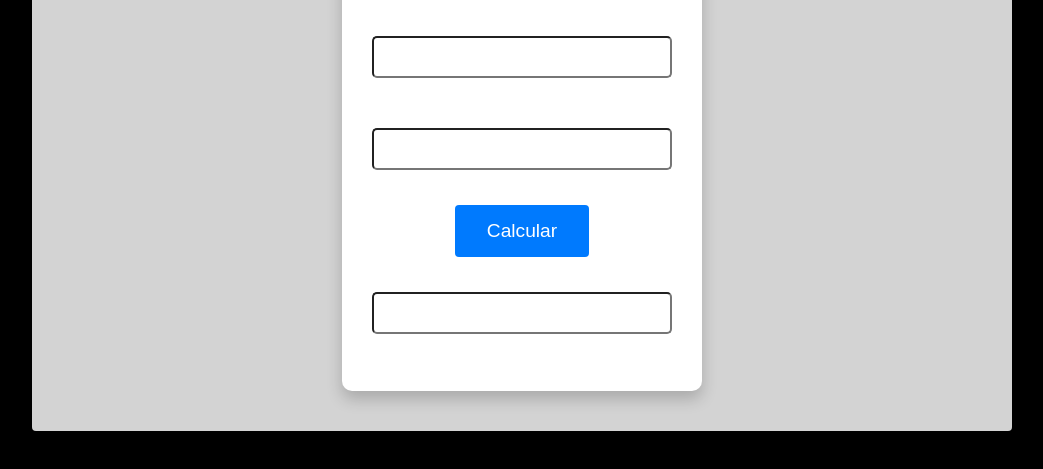
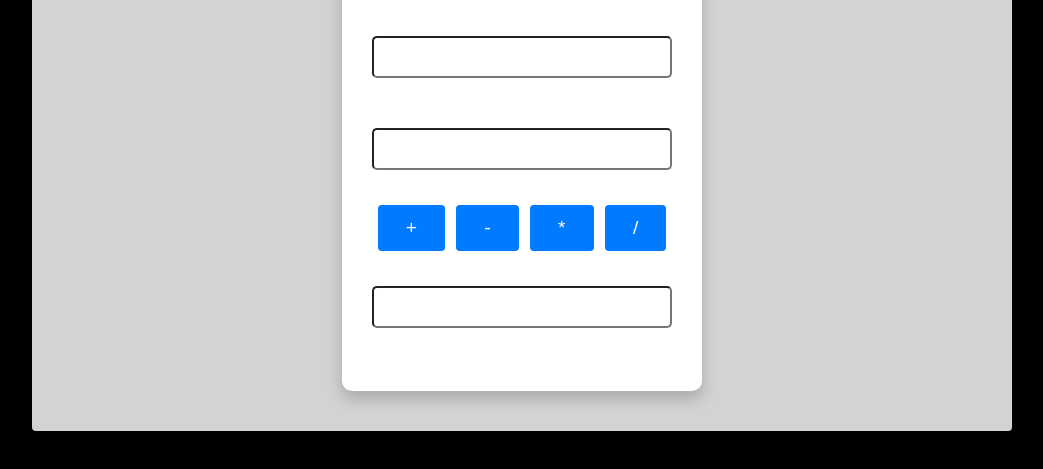
Before and after one commit to willian-uiu/calculadora, a plain HTML site: page index.html in a window 1280 px wide. Shown: the part 157-626 px from the top of the page, without its empty margins (118-1161 px from the left). Drawn offline with Linux system fonts and the light colour scheme.

Commit message:
closes #4 - implementar as 4 operações matematicas

```diff
--- a/index.html
+++ b/index.html
@@ -13,7 +13,12 @@
             <h1>Calculadora</h1>
             <input type="number" name="num1" id="num1">
             <input type="number" name="num2" id="num2">
-            <button onclick="calc()">Calcular</button>
+            <div class="botoes">
+                <button onclick="calc()" id="soma">+</button>
+                <button onclick="calc()" id="subtracao">-</button>
+                <button onclick="calc()" id="multiply">*</button>
+                <button onclick="calc()" id="divide">/</button>
+            </div>
             <input readonly name="result" id="result">
         </div>
 
--- a/index.js
+++ b/index.js
@@ -1,8 +1,37 @@
 function calc(){
-    let num1 = document.getElementById("num1").value;
-    let num2 = document.getElementById("num2").value;
+    document.getElementById("soma").onclick = function(){
+        let num1 = document.getElementById("num1").value;
+        let num2 = document.getElementById("num2").value;
 
-    let result = parseFloat(num1) + parseFloat(num2);
+        let result = parseFloat(num1) + parseFloat(num2);
 
-    document.getElementById("result").value = result;
+        document.getElementById("result").value = result;
+    }
+
+    document.getElementById("subtracao").onclick = function(){
+        let num1 = document.getElementById("num1").value;
+        let num2 = document.getElementById("num2").value;
+
+        let result = parseFloat(num1) - parseFloat(num2);
+
+        document.getElementById("result").value = result;
+    }
+
+    document.getElementById("multiply").onclick = function(){
+        let num1 = document.getElementById("num1").value;
+        let num2 = document.getElementById("num2").value;
+
+        let result = parseFloat(num1) * parseFloat(num2);
+
+        document.getElementById("result").value = result;
+    }
+
+    document.getElementById("divide").onclick = function(){
+        let num1 = document.getElementById("num1").value;
+        let num2 = document.getElementById("num2").value;
+
+        let result = parseFloat(num1) / parseFloat(num2);
+
+        document.getElementById("result").value = result;
+    }
 }
--- a/style.css
+++ b/style.css
@@ -22,7 +22,7 @@ button {
     background-color: #007afe;
     border: none;
     color: #fff;
-    padding: 15px 32px;
+    padding: 12px 28px;
     text-decoration: none;
     font-size: 1.2rem;
     border-radius: 4px;
@@ -32,6 +32,12 @@ button {
 button:hover {
     background-color: #0069D9;
     box-shadow: 0 8px 16px 0 rgba(0, 0, 0, 0.2), 0 6px 20px 0 rgba(0, 0, 0, 0.19);
+}
+
+.botoes {
+    display: flex;
+    justify-content: space-around;
+    width: 100%;
 }
 
 .container {
```
